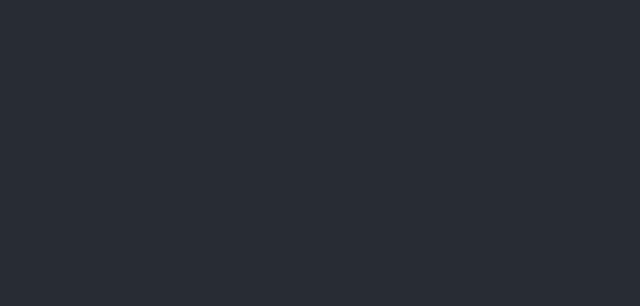
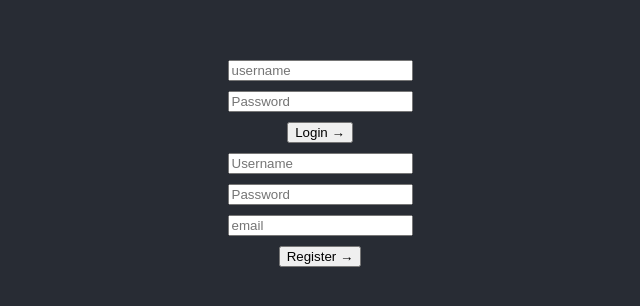
Before and after one commit to bw-pt-dad-jokes-8/Front-end, a React (Create React App) app in the folder dadjokes/: page /login in a window 1280 px wide. Shown: the part 242-548 px from the top of the page, without its empty margins (320-960 px from the left). Built offline with nearby package versions, Linux system fonts and the light colour scheme.

Commit message:
login and register forms made

```diff
--- a/dadjokes/package.json
+++ b/dadjokes/package.json
@@ -6,9 +6,12 @@
     "@testing-library/jest-dom": "^4.2.4",
     "@testing-library/react": "^9.3.2",
     "@testing-library/user-event": "^7.1.2",
+    "axios": "^0.19.0",
+    "formik": "^2.0.8",
     "react": "^16.12.0",
     "react-dom": "^16.12.0",
-    "react-scripts": "3.3.0"
+    "react-scripts": "3.3.0",
+    "yup": "^0.28.0"
   },
   "scripts": {
     "start": "react-scripts start",
--- a/dadjokes/src/App.js
+++ b/dadjokes/src/App.js
@@ -1,11 +1,14 @@
 import React from 'react';
 import './App.css';
+import FormikLoginForm from './Components/login';
+import FormikRegisterForm from './Components/register';
 
 function App() {
   return (
     <div className="App">
       <header className="App-header">
-
+        <FormikLoginForm/>
+        <FormikRegisterForm/>
       </header>
     </div>
   );
--- /dev/null
+++ b/dadjokes/src/Components/login.js
@@ -0,0 +1,64 @@
+import React from "react";
+import ReactDOM from "react-dom";
+import { withFormik, Form, Field} from "formik";
+import * as Yup from "yup";
+import axios from "axios";
+
+function LoginForm({ values, errors, touched, isSubmitting }) {
+  return (
+
+    <Form>
+      <div>
+        {touched.username && errors.username && <p>{errors.username}</p>}
+        <Field type="text" name="username" placeholder="username" />
+      </div>
+      <div>
+        {touched.password && errors.password && <p>{errors.password}</p>}
+        <Field type="password" name="password" placeholder="Password" />
+      </div>
+
+      <button type="submit" disabled={isSubmitting}>Login &rarr;</button>
+    </Form>
+
+  );
+}
+
+const FormikLoginForm = withFormik({
+  mapPropsToValues({ username, password }) {
+    return {
+      username: username || "",
+      password: password || "",
+
+    };
+  },
+  validationSchema: Yup.object().shape({
+      username: Yup.string()
+      .required("username is required"),
+    password: Yup.string()
+      .min(6, "Password must be 6 characters or longer")
+      .required("Password is required")
+  }),
+  handleSubmit(values, formikBag) {
+    //console.log(formikBag);
+    if (values.username === "alreadytaken@atb.dev") {
+      formikBag.setErrors({ username: "That username is already taken" });
+    } else {
+      axios
+        .post(" ", values)
+        .then(res => {
+          localStorage.setItem('token', res.data.token);
+          formikBag.props.history.push('/dashboard');
+          console.log(res); // Data was created successfully and logs to console
+          formikBag.resetForm();
+          formikBag.setSubmitting(false);
+
+        })
+        .catch(err => {
+          console.log(err); // There was an error creating the data and logs to console
+          //setSubmitting(false);
+        });
+    }
+  }
+})(LoginForm);
+
+export default FormikLoginForm;
--- /dev/null
+++ b/dadjokes/src/Components/register.js
@@ -0,0 +1,66 @@
+import React from "react";
+import ReactDOM from "react-dom";
+import { withFormik, Form, Field} from "formik";
+import * as Yup from "yup";
+import axios from "axios";
+
+function RegisterForm({ values, errors, touched, isSubmitting }) {
+  return (
+
+    <Form>
+      <div>
+        {touched.username && errors.username && <p>{errors.username}</p>}
+        <Field type="text" name="username" placeholder="Username" />
+      </div>
+      <div>
+        {touched.password && errors.password && <p>{errors.password}</p>}
+        <Field type="password" name="password" placeholder="Password" />
+      </div>
+      <div>
+        {touched.email && errors.email && <p>{errors.email}</p>}
+        <Field type="email" name="email" placeholder="email" />
+      </div>
+
+      <button disabled={isSubmitting}>Register &rarr;</button>
+    </Form>
+
+  );
+}
+
+const FormikRegisterForm = withFormik({
+  mapPropsToValues({ username, password, email }) {
+    return {
+      username: username || "",
+      password: password || "",
+      email: email || "",
+    };
+  },
+  validationSchema: Yup.object().shape({
+    username: Yup.string()
+      .required("username is required"),
+    password: Yup.string()
+      .min(6, "Password must be 6 characters or longer")
+      .required("Password is required"),
+    email: Yup.string()
+    .email("Email not valid")
+    .required('Email is required'),
+  }),
+  handleSubmit(values, { resetForm, setErrors, setSubmitting }) {
+    if (values.email === "alreadytaken@atb.dev") {
+      setErrors({ email: "That email is already taken" });
+    } else {
+      axios
+        .post(" ", values)
+        .then(res => {
+          console.log(res); // Data was created successfully and logs to console
+          resetForm();
+          setSubmitting(false);
+        })
+        .catch(err => {
+          console.log(err); // There was an error creating the data and logs to console
+          setSubmitting(false);
+        });
+    }
+  }
+})(RegisterForm);
+export default FormikRegisterForm;
```
Also changed, not shown: 1 other file (tests, documents, lock files or other folders).
